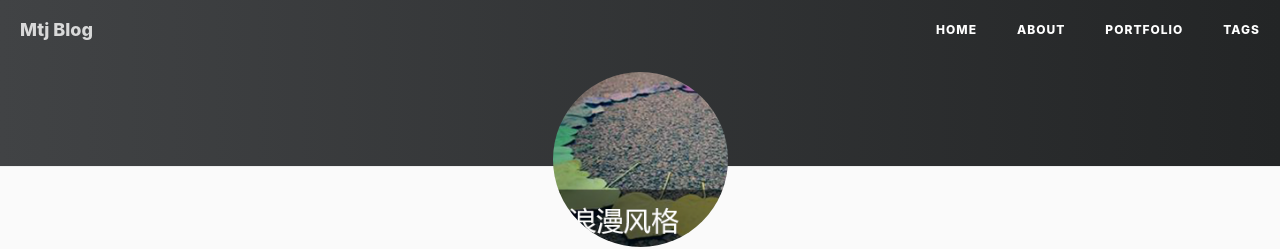
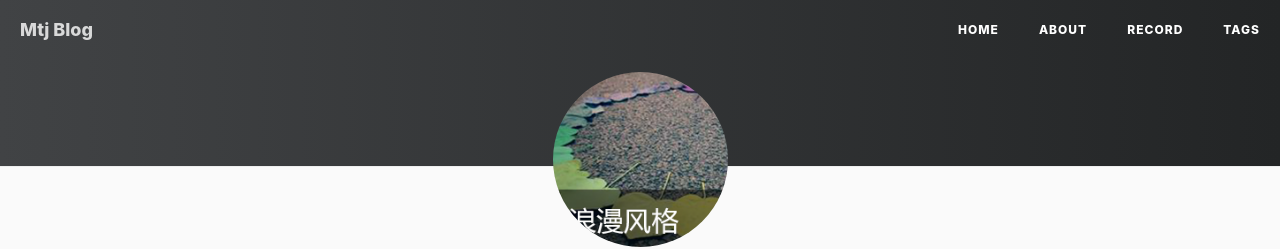
Before and after one commit to mtjsoft/mtjsoft.github.io, a Jekyll site: the page built from portfolio/index.html, in a window 1280 px wide. Shown: the top 249 px of the page. Built offline with Jekyll 4.4.1, drawn with Linux system fonts in a browser that asks for light colours; nearby versions of some CDN libraries; comment, search, counter and statistics services are not loaded.

Commit message:
Update index.html

```diff
--- a/portfolio/index.html
+++ b/portfolio/index.html
@@ -1,5 +1,5 @@
 ---
-title: Portfolio
+title: Record
 layout: default
 ---
 
@@ -41,7 +41,7 @@ layout: default
 							<time>2016.08</time>
 							<a href="http://www.huahansoft.com/"><img src="images/work-wepiao-bo.jpg"></a>
 							<ul>
-								<li><a href="http://www.guangyuwulian.com/">郑州华韩计算机软件有限公司</a></li>
+								<li><a href="http://www.huahansoft.com/">郑州华韩计算机软件有限公司</a></li>
 								<li class="skill">
 									<span class="link"><a target="_blank" href="http://www.huahansoft.com/">Look</a></span>
 								</li>
```
